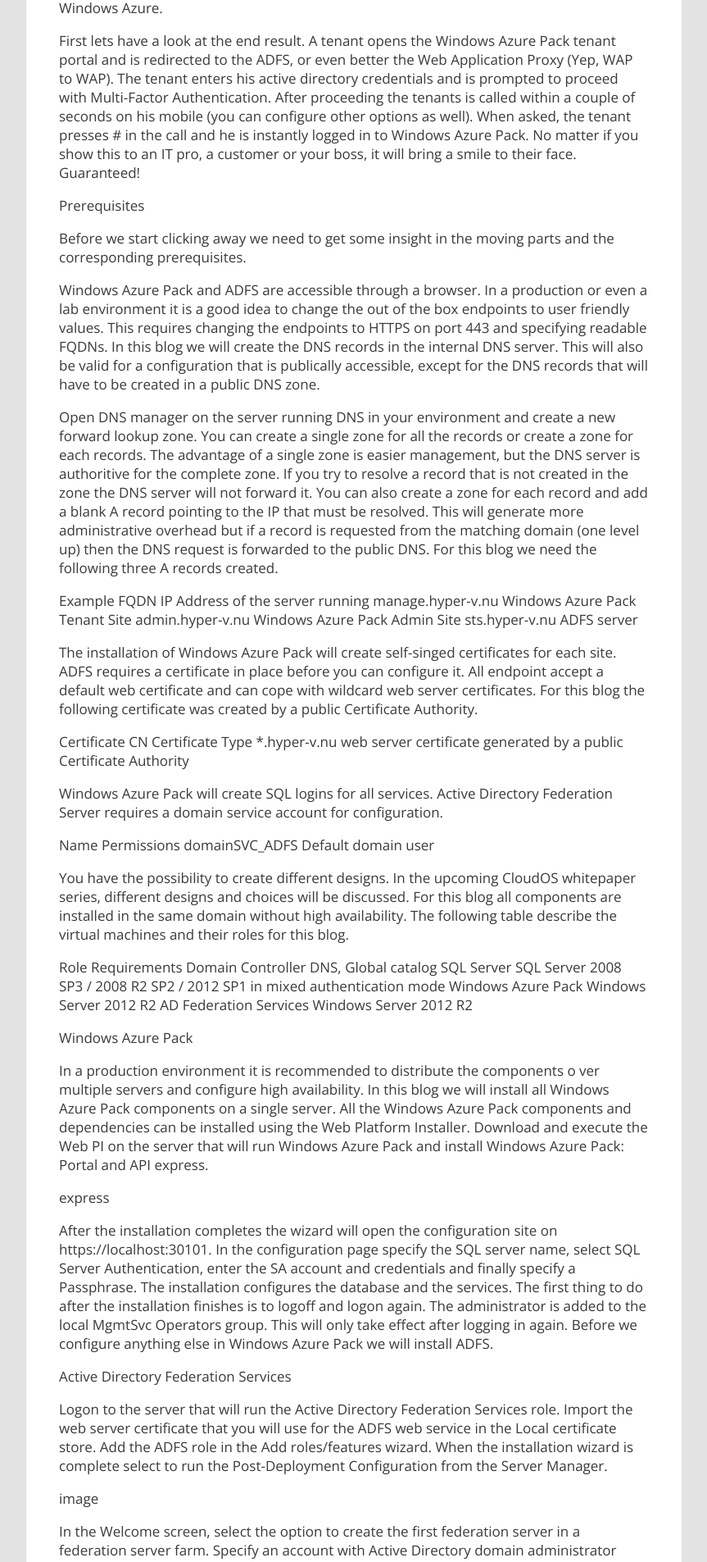
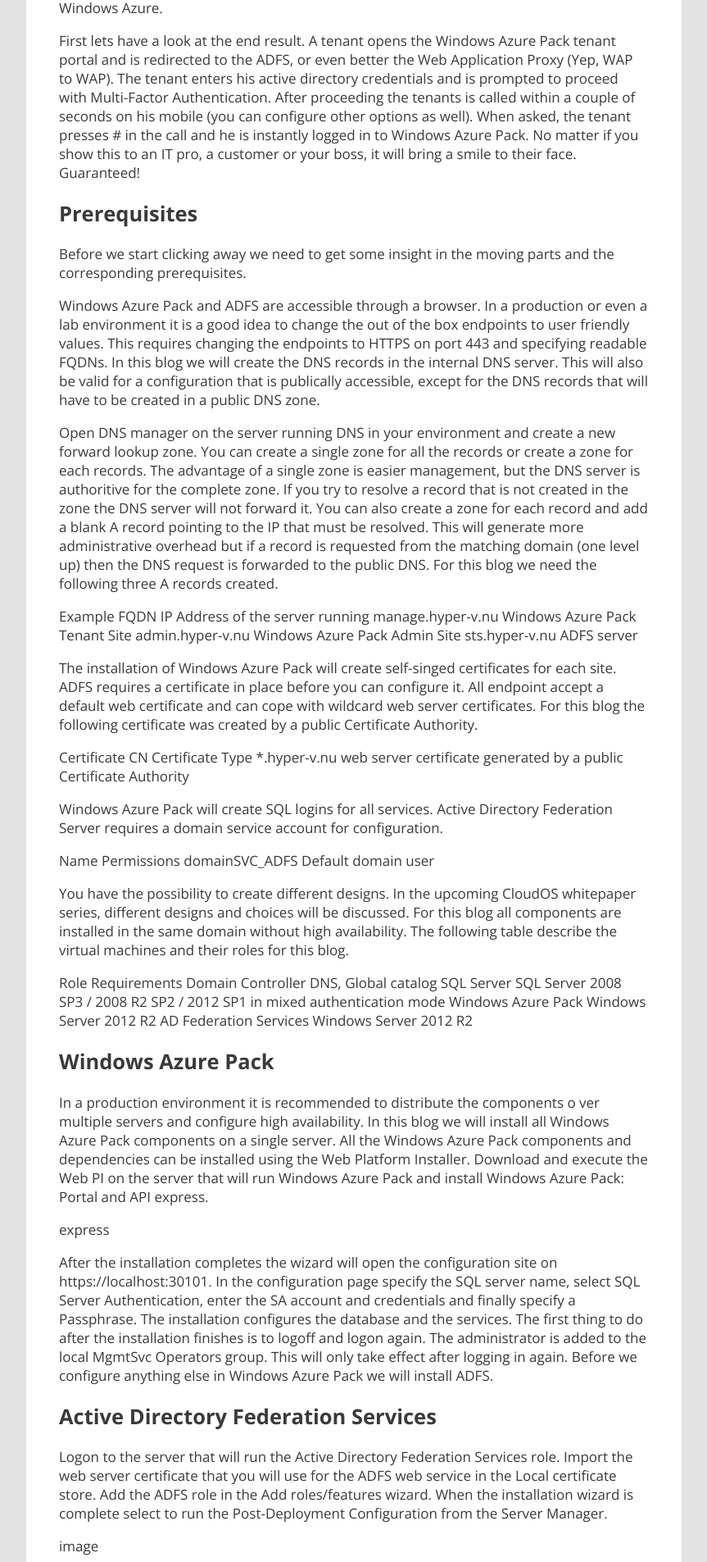
Before and after one commit to marcvaneijk/marcvaneijk.old, a Jekyll site: the page built from _posts/2014-01-24-mfa1.md, in a window 1280 px wide. Shown: the part 1297-3202 px from the top of the page at 82% size, without its empty margins (58-921 px from the left). Built offline with Jekyll 4.4.1, drawn with Linux system fonts in a browser that asks for light colours; nearby versions of some CDN libraries.

Commit message:
Update 2014-01-24-mfa1.md

```diff
--- a/_posts/2014-01-24-mfa1.md
+++ b/_posts/2014-01-24-mfa1.md
@@ -27,7 +27,7 @@ In this blog I’ll describes the steps to configure the tenant site in Windows
 
 First lets have a look at the end result. A tenant opens the Windows Azure Pack tenant portal and is redirected to the ADFS, or even better the Web Application Proxy (Yep, WAP to WAP). The tenant enters his active directory credentials and is prompted to proceed with Multi-Factor Authentication. After proceeding the tenants is called within a couple of  seconds on his mobile (you can configure other options as well). When asked, the tenant presses # in the call and he is instantly logged in to Windows Azure Pack. No matter if you show this to an IT pro, a customer or your boss, it will bring a smile to their face. Guaranteed!
 
-Prerequisites
+## Prerequisites
 
 Before we start clicking away we need to get some insight in the moving parts and the corresponding prerequisites.
 
@@ -60,7 +60,7 @@ SQL Server SQL Server 2008 SP3 / 2008 R2 SP2 / 2012 SP1 in mixed authentication
 Windows Azure Pack Windows Server 2012 R2
 AD Federation Services Windows Server 2012 R2
 
-Windows Azure Pack
+## Windows Azure Pack
 
 In a production environment it is recommended to distribute the components o
  ver multiple servers and configure high availability. In this blog we will install all Windows Azure Pack components on a single server. All the Windows Azure Pack components and dependencies can be installed using the Web Platform Installer. Download and execute the Web PI on the server that will run Windows Azure Pack and install Windows Azure Pack: Portal and API express.
@@ -69,7 +69,7 @@ express
 
 After the installation completes the wizard will open the configuration site on https://localhost:30101. In the configuration page specify the SQL server name, select SQL Server Authentication, enter the SA account and credentials and finally specify a Passphrase. The installation configures the database and the services. The first thing to do after the installation finishes is to logoff and logon again. The administrator is added to the local MgmtSvc Operators group. This will only take effect after logging in again. Before we configure anything else in Windows Azure Pack we will install ADFS.
 
-Active Directory Federation Services
+## Active Directory Federation Services
 
 Logon to the server that will run the Active Directory Federation Services role. Import the web server certificate that you will use for the ADFS web service in the Local certificate store. Add the ADFS role in the Add roles/features wizard. When the installation wizard is complete select to run the Post-Deployment Configuration from the Server Manager.
 
```
Also changed, not shown: other parts of _posts/2014-01-24-mfa1.md (+1 -1 lines).
